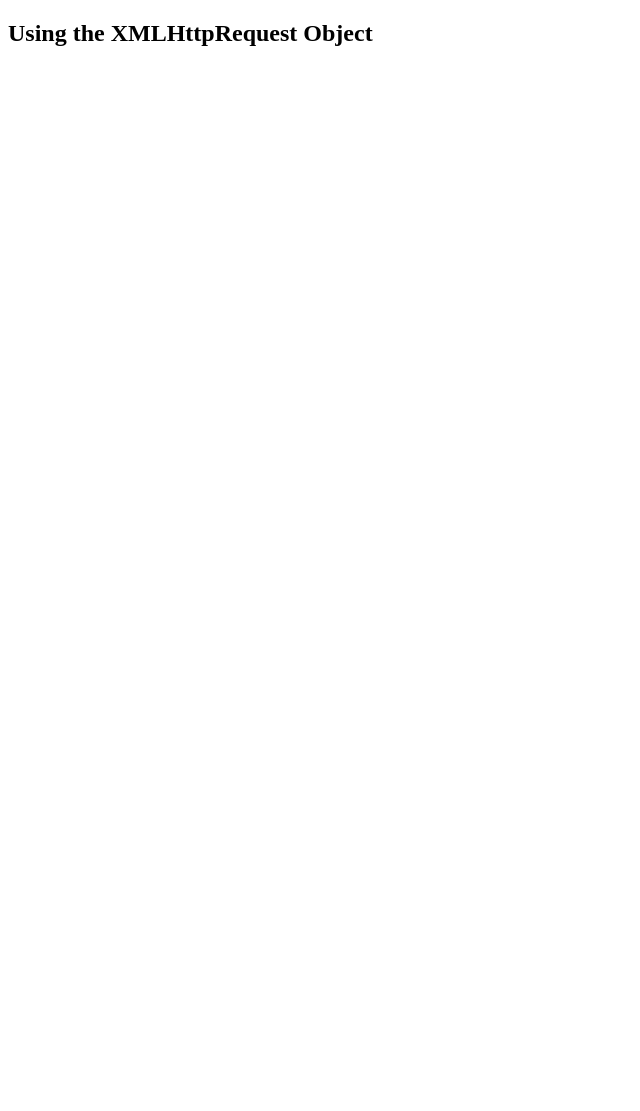
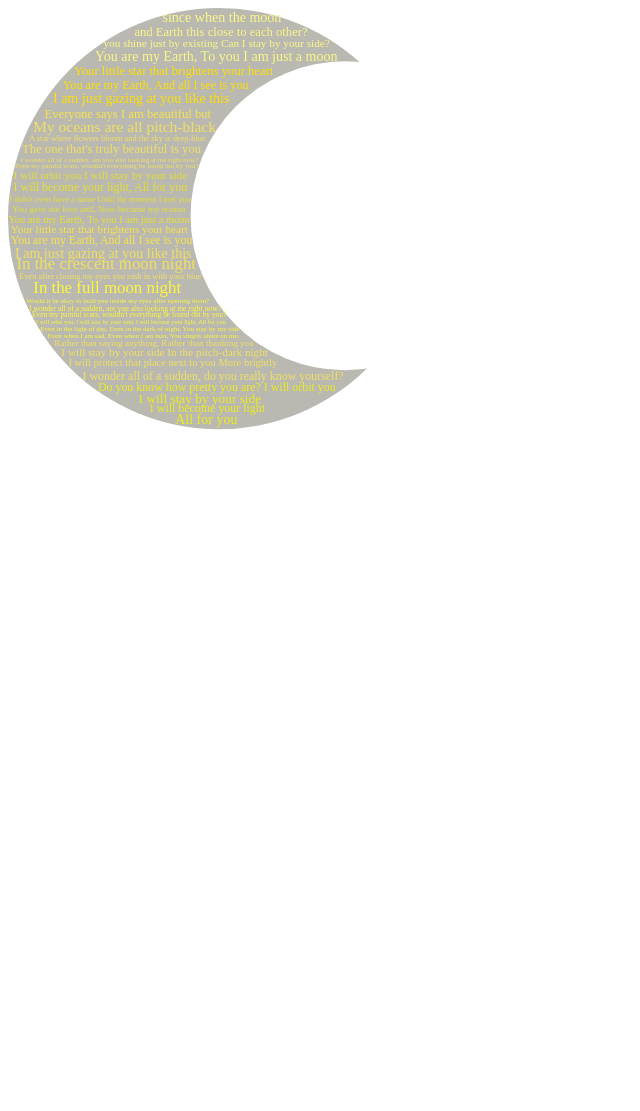
Before and after one commit to michaellalastima/michaellalastima, a PHP site: page / in a window 1280 px wide. Shown: the whole page, without its empty margins (0-640 px from the left). Before the commit the page ends 46 px from the top, so only its background shows below. Run offline with PHP 8.4, Linux system fonts and the light colour scheme.

Commit message:
Update index.php

```diff
--- a/index.php
+++ b/index.php
@@ -1,24 +1,134 @@
-<!DOCTYPE html>
-<html>
-<body onload="loadXMLDoc()">
-
-<h2>Using the XMLHttpRequest Object</h2>
-
-<div id="demo">
-</div>
-
-<script>
-function loadXMLDoc() {
-  var xhttp = new XMLHttpRequest();
-  xhttp.onreadystatechange = function() {
-    if (this.readyState == 4 && this.status == 200) {
-      document.getElementById("demo").innerHTML =
-      this.responseText;
-    }
-  };
-  xhttp.open("GET", "emails.xml", true);
-  xhttp.send();
-}
-</script>
-</body>
-</html>
+<g>
+<svg viewBox="0 0 900 780" >
+  <circle cx="150" cy="150" r="150"  fill="#B9B9B1"/>
+   <circle cx="240" cy="148" r="110"  fill="white"/>
+   <text x="110" y="10" style="fill:#FAF785" font-size="10px">
+      since when the moon
+      </text>
+  <text x="90" y="20" style="fill:#FAF785" font-size="9px">
+     and Earth this close to each other?
+      </text>
+   <text x="68" y="28" style="fill:#FAF785" font-size="8px">
+      you shine just by existing
+Can I stay by your side?
+      </text>
+  <text x="62" y="38" style="fill:#FAF785" font-size="10px">
+   You are my Earth, To you I am just a moon
+      </text>
+  <text x="47" y="48" style="fill:#FEDF06" font-size="9px">
+   Your little star that brightens your heart
+      </text>
+  <text x="39" y="58" style="fill:#FEDF06" font-size="8.7px">
+   You are my Earth, And all I see is you
+      </text>
+  <text x="32" y="68" style="fill:#FEDF06" font-size="10px">
+   I am just gazing at you like this
+      </text>
+  <text x="26" y="78" style="fill:#F9E349" font-size="9px">
+ Everyone says I am beautiful but
+      </text>
+  <text x="18" y="88" style="fill:#F2E060" font-size="11px">
+  My oceans are all pitch-black
+      </text>
+  <text x="15" y="95" style="fill:#F2E060" font-size="6px">
+ A star where flowers bloom and the sky is deep-blue
+      </text>
+  <text x="10" y="103" style="fill:#F2E060" font-size="9px">
+  The one that's truly beautiful is you
+      </text>
+   <text x="9" y="110" style="fill:#F2E060" font-size="5px">
+  I wonder all of a sudden, are you also looking at me right now?
+      </text>
+   <text x="5" y="114" style="fill:#F2E060" font-size="5px">
+  Even my painful scars, wouldn't everything be found out by you?
+      </text>
+   <text x="4" y="122" style="fill:#E4DF35" font-size="8px">
+  I will orbit you I will stay by your side
+      </text>
+  <text x="4" y="130" style="fill:#E4DF35" font-size="8.5px">
+  I will become your light, All for you
+      </text>
+  <text x="1" y="138" style="fill:#E4DF35" font-size="6px">
+  I didn't even have a name
+Until the moment I met you
+      </text>
+  <text x="3" y="145" style="fill:#E4DF35" font-size="6.5px">
+ You gave me love and,
+Now became my reason
+      </text>
+   <text x="0.1" y="153" style="fill:#E4DF35" font-size="7.5px">
+ You are my Earth,
+To you I am just a moon
+      </text>
+   <text x="2" y="160" style="fill:#F9E349" font-size="8px">
+ Your little star that brightens your heart
+      </text>
+   <text x="2" y="168" style="fill:#F9E349" font-size="8.5px">
+ You are my Earth, And all I see is you
+      </text>
+  <text x="5" y="178" style="fill:#F2E060" font-size="10px">
+ I am just gazing at you like this
+      </text>
+  <text x="6" y="186" style="fill:#F2E060" font-size="12px">
+ In the crescent moon night
+      </text>
+  <text x="8" y="193" style="fill:#F2E060" font-size="6px">
+ Even after closing my eyes you rush in with your blue
+      </text>
+  <text x="18" y="203" style="fill:#FEF839" font-size="12px">
+ In the full moon night
+      </text>
+  <text x="13" y="210" style="fill:#FEF839" font-size="5px">
+ Would it be okay to hold you inside my eyes after opening them?
+      </text>
+  <text x="15" y="216" style="fill:#FEF839" font-size="5.4px">
+ I wonder all of a sudden, are you also looking at me right now?
+      </text>
+  <text x="17" y="220" style="fill:#FEF839" font-size="5.3px">
+ Even my painful scars, wouldn't everything be found out by you?
+      </text>
+  <text x="20" y="225" style="fill:#FEF839" font-size="4.4px">
+ I will orbit you,
+I will stay by your side,
+I will become your light,
+All for you.
+      </text>
+  <text x="23" y="230" style="fill:#FEF839" font-size="5px">
+ Even in the light of day,
+Even in the dark of night,
+    You stay by my side
+      </text>
+  <text x="28" y="235" style="fill:#FEF839" font-size="5px">
+ Even when I am sad,
+Even when I am hurt,
+You simply shine on me.
+      </text>
+  <text x="33" y="241" style="fill:#F2E060" font-size="6.5px">
+ Rather than saying anything,
+Rather than thanking you
+      </text>
+  <text x="38" y="248" style="fill:#F2E060" font-size="8px">
+ I will stay by your side
+In the pitch-dark night
+      </text>
+  <text x="43" y="255" style="fill:#F2E060" font-size="7.5px">
+ I will protect that place next to you
+More brightly
+      </text>
+  <text x="53" y="265" style="fill:#F2E060" font-size="8.5px">
+ I wonder all of a sudden, do you really know yourself?
+      </text>
+  <text x="64" y="273" style="fill:#ECEC1F" font-size="8.5px">
+ Do you know how pretty you are?
+I will orbit you
+      </text>
+  <text x="93" y="281" style="fill:#ECEC1F" font-size="9.5px">
+ I will stay by your side
+      </text>
+  <text x="101" y="288" style="fill:#ECEC1F" font-size="8.5px">
+  I will become your light
+      </text>
+  <text x="119" y="296" style="fill:#ECEC1F" font-size="10px">
+All for you
+      </text>
+  </svg>
```
